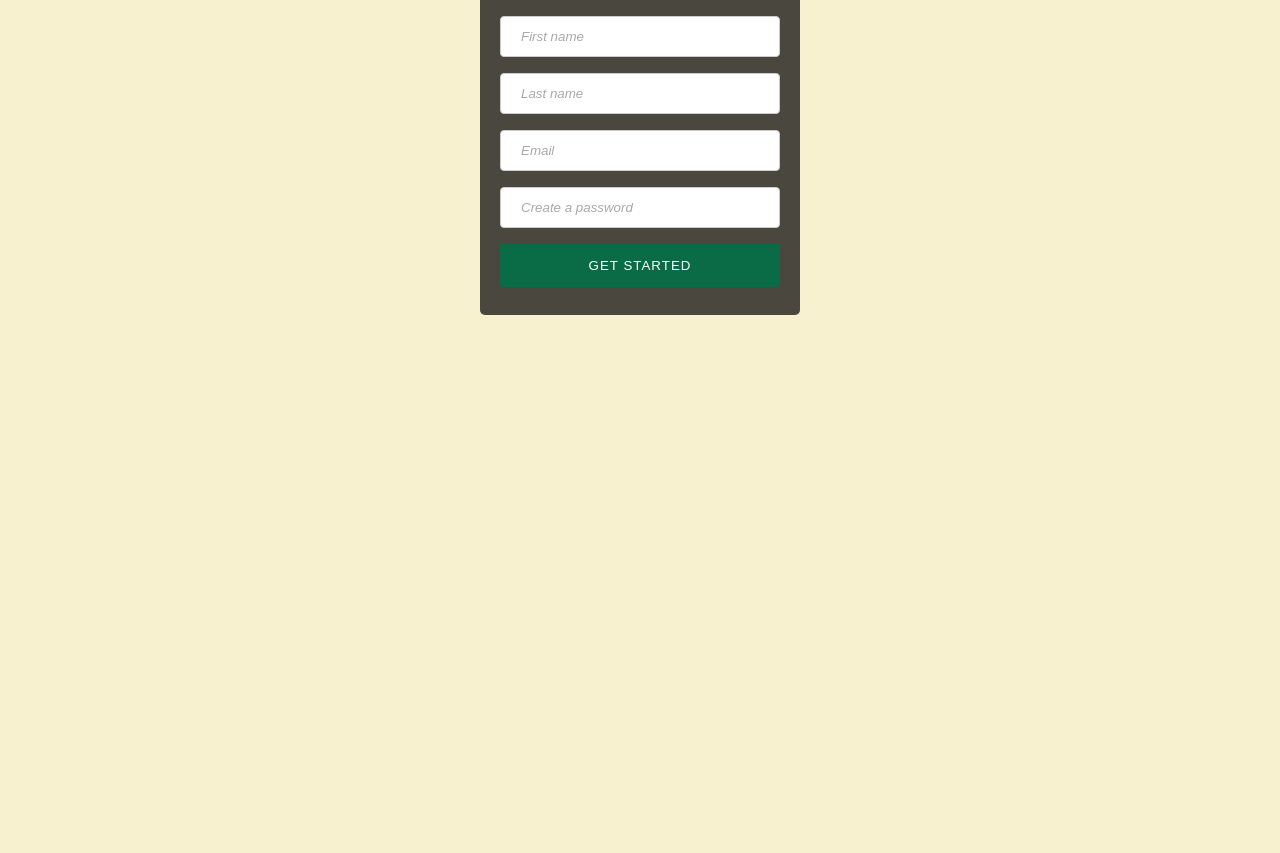
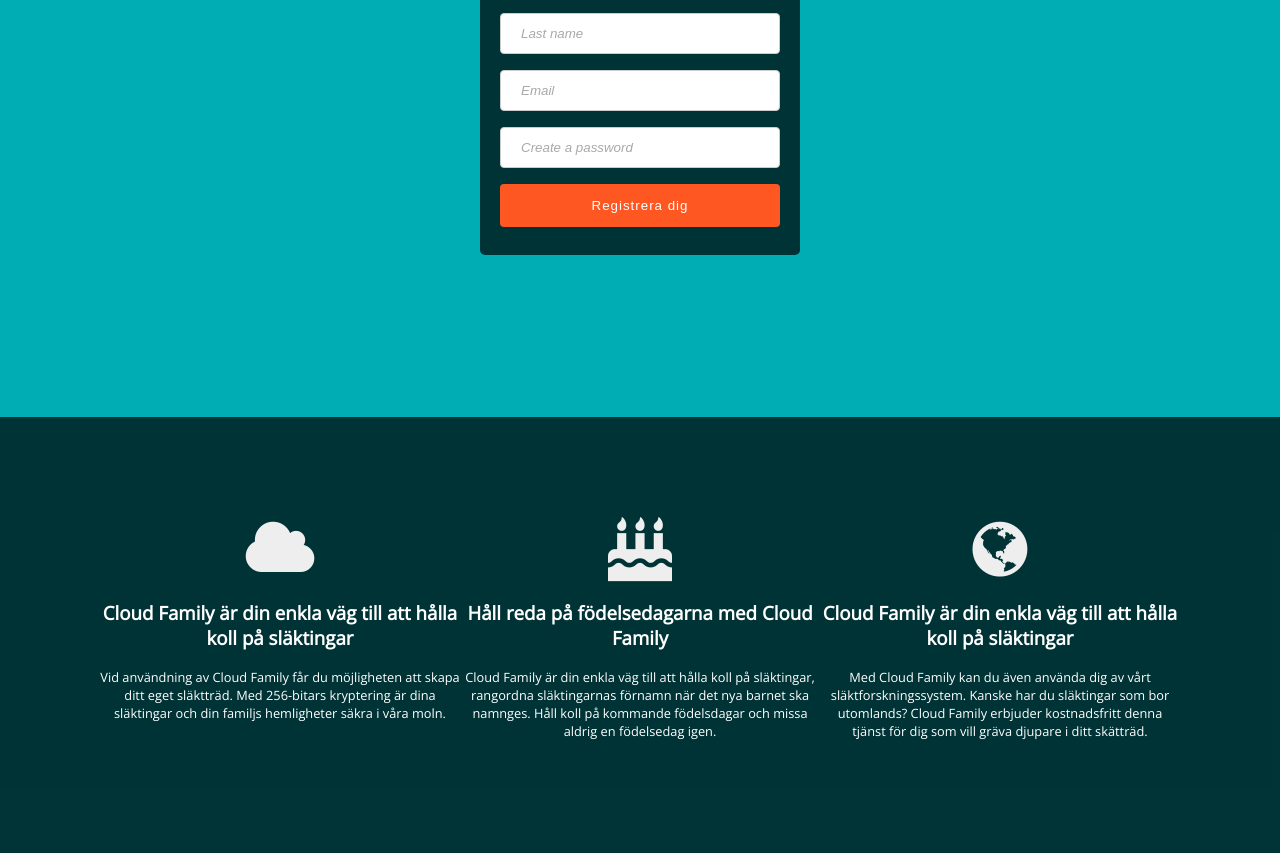
Before and after one commit to sabrinapalm/cloud-family, a plain HTML site: page index.html in a window 1280 px wide. Shown: the part 230-1083 px from the top of the page. Before the commit the page ends 800 px from the top, so only its background shows below. Drawn offline with nearby package versions, Linux system fonts and the light colour scheme; a web font is replaced by a local one.

Commit message:
added new content to cloud family, under progress

```diff
--- a/index.html
+++ b/index.html
@@ -6,15 +6,16 @@
         <link rel="stylesheet" href="https://cdnjs.cloudflare.com/ajax/libs/font-awesome/4.7.0/css/font-awesome.min.css">
         <link href="https://fonts.googleapis.com/css?family=Fascinate" rel="stylesheet">
         <link href="https://fonts.googleapis.com/css?family=Oswald" rel="stylesheet">
+        <link href="https://fonts.googleapis.com/css?family=Open+Sans" rel="stylesheet">
         <style>
             html, body  {
                 margin: 0;
                 padding: 0;
                 border: 0;
-                font-family: Oswald;
             }
             body {
-                background-color: #F8F1D0;
+                background-color: #00ADB5;
+                font-family: Open Sans, sans-serif;
                 /*background-image: url(tree_bark.png)*/
             }
             h1 {
@@ -26,13 +27,13 @@
                 text-align: center;
                 color: white;
                 text-shadow:
-                -1px -1px 0 #096C47,
-                1px -1px 0 #096C47,
-                -4px 4px 0 #096C47,
-                1px 1px 0 #096C47;
+                -1px -1px 0 rgba(0, 0, 0, 0.7),
+                1px -1px 0 rgba(0, 0, 0, 0.7),
+                -4px 4px 0 rgba(0, 0, 0, 0.7),
+                1px 1px 0 rgba(0, 0, 0, 0.7);
                         }
             #container {
-                padding: 160px;
+                padding: 100px;
             }
             .signup {
                 background-color: rgba(0, 0, 0, 0.7);
@@ -54,7 +55,7 @@
             }
             input[type=submit] {
                 width: 100%;
-                background-color: #096C47;
+                background-color: #FF5722;
                 color: white;
                 padding: 14px 20px;
                 margin: 8px 0;
@@ -65,9 +66,32 @@
             }
 
             input[type=submit]:hover {
-                background-color: #0B8457;
+                background-color: #F6490D;
+                transition: 0.3s;
             }
-
+            .info {
+                margin-top: 62px;
+                background-color: rgba(0, 0, 0, 0.7);
+                padding: 100px;
+                display: flex;
+                color: white;
+                justify-content: space-around;
+            }
+            .info p {
+                font-size: 0.8em;
+            }
+            .info div:nth-child(1) {
+                text-align: center;
+                flex: 1;
+            }
+            .info div:nth-child(2) {
+                text-align: center;
+                flex: 1;
+            }
+            .info div:nth-child(3) {
+                text-align: center;
+                flex: 1;
+            }
         </style>
     </head>
     <body>
@@ -85,9 +109,24 @@
 					<br>
 					<input type="text" id="password" name="password" value="Create a password">
 					<br />
-					<input type="submit" value="GET STARTED">
+					<input type="submit" value="Registrera dig">
 				</form>
-       </div>
+        </div>
+        </div>
+        <div class="info">
+            <div>
+                   <i class="fa fa-cloud" style="font-size: 4em; color: #EEEEEE; " aria-hidden="true"></i>
+                    <h3>Cloud Family är din enkla väg till att hålla koll på släktingar</h3>
+                    <p>Vid användning av Cloud Family får du möjligheten att skapa ditt eget släktträd. Med 256-bitars kryptering är dina släktingar och din familjs hemligheter säkra i våra moln. </p>
+            </div>
+            <div><i class="fa fa-birthday-cake" style="font-size: 4em; color: #EEEEEE;" aria-hidden="true"></i>
+               <h3>Håll reda på födelsedagarna med Cloud Family</h3>
+                <p>Cloud Family är din enkla väg till att hålla koll på släktingar, rangordna släktingarnas förnamn när det nya barnet ska namnges. Håll koll på kommande födelsdagar och missa aldrig en födelsedag igen.</p>
+            </div>
+            <div><i class="fa fa-globe" style="font-size: 4em; color: #EEEEEE;" aria-hidden="true"></i>
+                <h3>Cloud Family är din enkla väg till att hålla koll på släktingar</h3>
+                <p>Med Cloud Family kan du även använda dig av vårt släktforskningssystem. Kanske har du släktingar som bor utomlands? Cloud Family erbjuder kostnadsfritt denna tjänst för dig som vill gräva djupare i ditt skätträd.  </p>
+            </div>
         </div>
 </body>
 </html>
```
